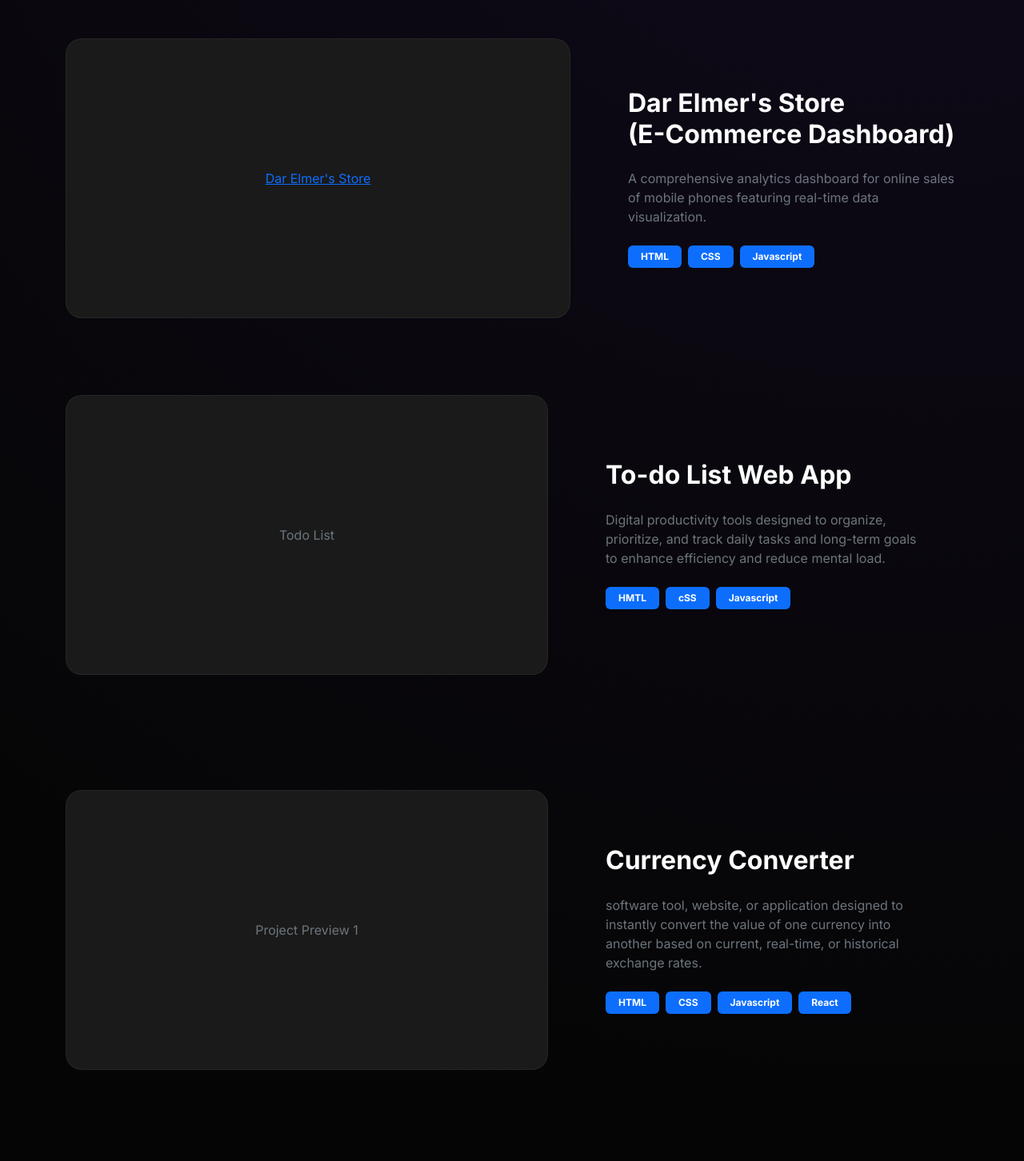
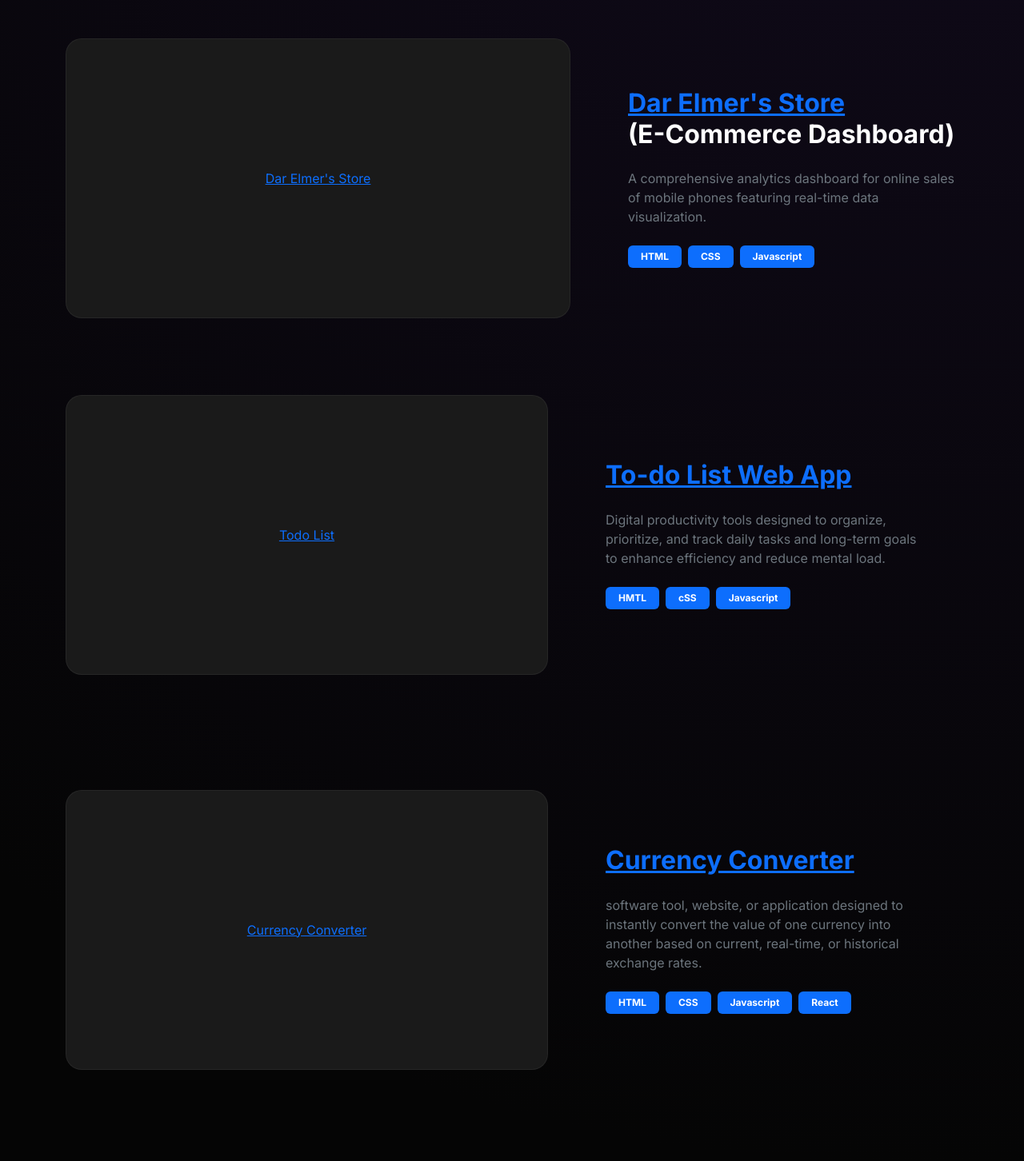
Before and after one commit to MoiscoD/My-Portfolio, a React (Vite) app: page / in a window 1280 px wide. Shown: the part 978-2430 px from the top of the page at 80% size. Built offline with nearby package versions, Linux system fonts and the light colour scheme.

Commit message:
fifth commit

```diff
--- a/src/Components/Project.jsx
+++ b/src/Components/Project.jsx
@@ -12,14 +12,14 @@ const Project = () => {
           <div className="col-lg-7">
             <div className="custom-card p-0 overflow-hidden" style={{height: '350px', backgroundColor: '#1a1a1a'}}>
                <div className="w-100 h-100 d-flex align-items-center justify-content-center text-secondary">
-                <a href="">  Dar Elmer's Store </a>
+                <a href="https://dar-elmer-s-store.vercel.app/">  Dar Elmer's Store </a>
 
                </div>
             </div>
           </div>
 
           <div className="col-lg-5 ps-lg-5">
-            <h3 className="fw-bold h2">Dar Elmer's Store
+            <h3 className="fw-bold h2"> <a href="https://dar-elmer-s-store.vercel.app/">Dar Elmer's Store </a>
               <p>(E-Commerce Dashboard)</p></h3>
             <p className="text-secondary my-4">
               A comprehensive analytics dashboard for online sales of mobile phones featuring real-time data visualization.
@@ -37,12 +37,12 @@ const Project = () => {
           <div className="col-lg-7">
             <div className="custom-card p-0 overflow-hidden" style={{height: '350px', backgroundColor: '#1a1a1a'}}>
                <div className="w-100 h-100 d-flex align-items-center justify-content-center text-secondary">
-                  Todo List
+                <a href="https://todo-list-phi-pied-41.vercel.app/">  Todo List </a>
                </div>
             </div>
           </div>
           <div className="col-lg-5 ps-lg-5">
-            <h3 className="fw-bold h2">To-do List Web App</h3>
+            <h3 className="fw-bold h2"><a href="https://todo-list-phi-pied-41.vercel.app/">To-do List Web App</a></h3>
             <p className="text-secondary my-4">
                Digital productivity tools designed to organize, prioritize, and track daily tasks and long-term goals to enhance efficiency and reduce mental load.
             </p>
@@ -58,12 +58,13 @@ const Project = () => {
           <div className="col-lg-7">
             <div className="custom-card p-0 overflow-hidden" style={{height: '350px', backgroundColor: '#1a1a1a'}}>
                <div className="w-100 h-100 d-flex align-items-center justify-content-center text-secondary">
-                  Project Preview 1
+                  <a href="https://todo-list-zg5q.vercel.app/">Currency Converter</a>
                </div>
             </div>
           </div>
           <div className="col-lg-5 ps-lg-5">
-            <h3 className="fw-bold h2">Currency Converter</h3>
+            <h3 className="fw-bold h2">
+              <a href="https://todo-list-zg5q.vercel.app/">Currency Converter</a></h3>
             <p className="text-secondary my-4">
                software tool, website, or application designed to instantly convert the value of one currency into another based on current, real-time, or historical exchange rates.
             </p>
@@ -80,7 +81,7 @@ const Project = () => {
           <div className="col-lg-7">
             <div className="custom-card p-0 overflow-hidden" style={{height: '350px', backgroundColor: '#1a1a1a'}}>
                <div className="w-100 h-100 d-flex align-items-center justify-content-center text-secondary">
-                  Project Preview 1
+                  <a href="">Management System</a>
                </div>
             </div>
           </div>
```
